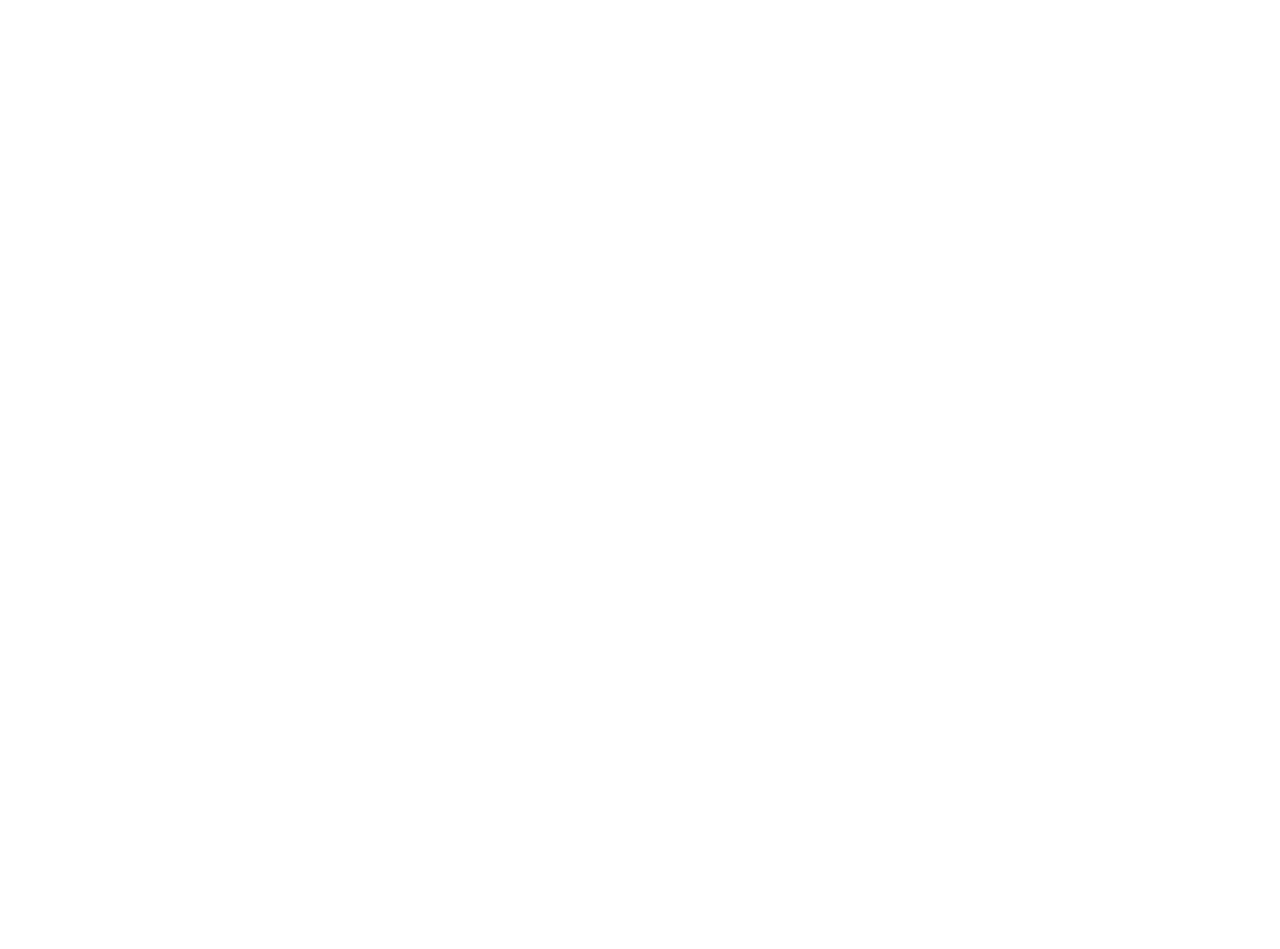
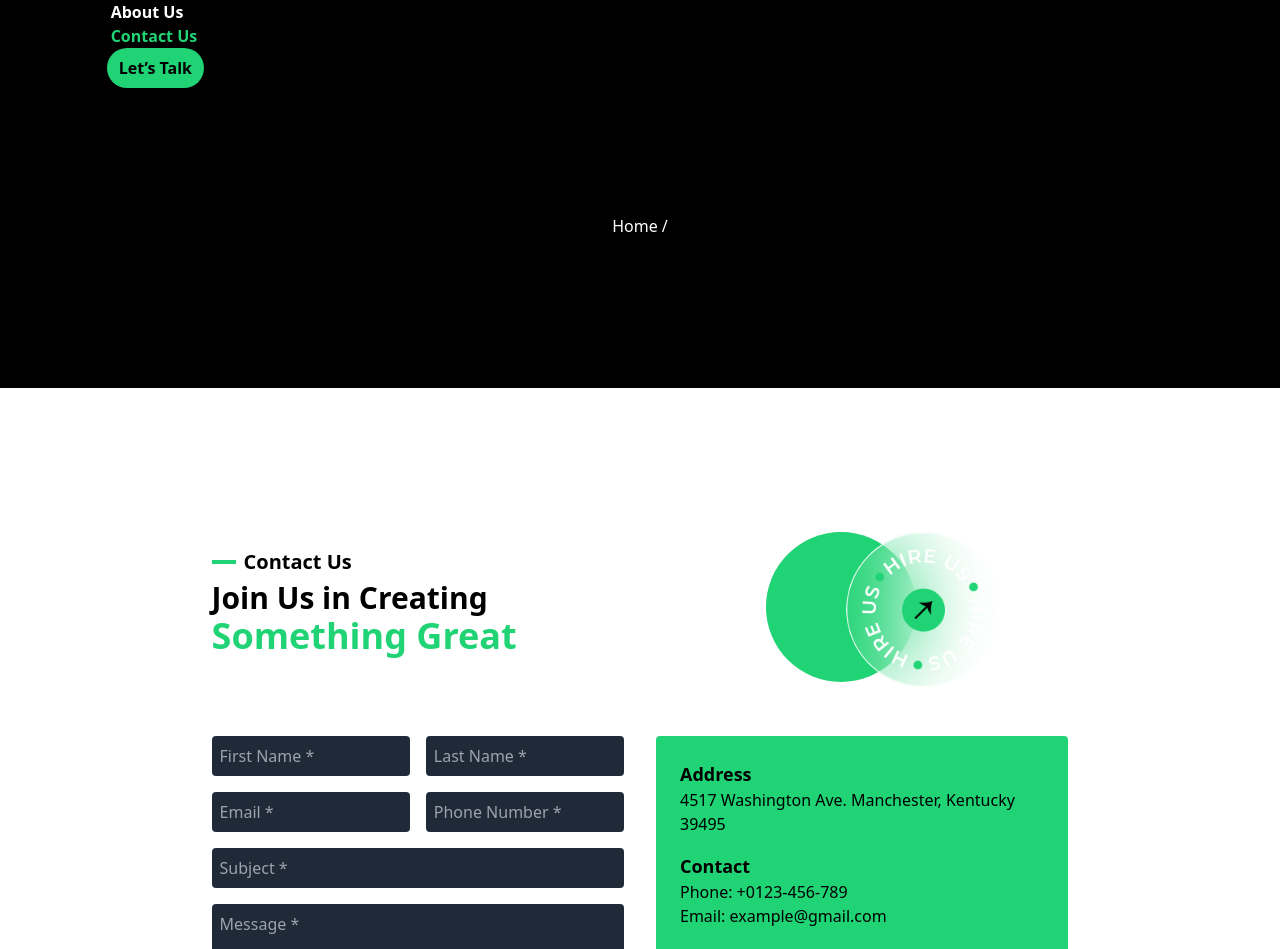
Before and after one commit to nabishafin/Nostrix-Client, a React (Vite) app: page /Contact in a window 1280 px wide. Before the commit this address had no page. Shown: the part 148-1097 px from the top of the page. Before the commit the page ends 800 px from the top, so only its background shows below. Built offline with nearby package versions, Linux system fonts and the light colour scheme.

Commit message:
some added section

```diff
--- a/src/components/shared/Navbar.jsx
+++ b/src/components/shared/Navbar.jsx
@@ -56,7 +56,7 @@
             <li>
                 <Link
                     to="/aboutus"
-                    className={activeLink === '/about-us' ? 'text-primary' : 'text-white'}
+                    className={activeLink === '/aboutus' ? 'text-primary' : 'text-white'}
                     onClick={() => setActiveLink('/about-us')}
                 >
                     About Us
@@ -64,8 +64,8 @@
             </li>
             <li>
                 <Link
-                    to="/contact-us"
-                    className={activeLink === '/contact-us' ? 'text-primary' : 'text-white'}
+                    to="/Contact"
+                    className={activeLink === '/Contact' ? 'text-primary' : 'text-white'}
                     onClick={() => setActiveLink('/contact-us')}
                 >
                     Contact Us
--- a/src/components/ui/ContactUs.jsx
+++ b/src/components/ui/ContactUs.jsx
@@ -1,37 +1,34 @@
 import React from 'react';
 import { FaFacebook, FaTwitter, FaPinterest, FaInstagram, FaYoutube, FaArrowRight } from 'react-icons/fa';
 
-
-
-const ContactUs = () => {
+const ContactUs = ({ bg, textColor }) => {
     return (
-        <section className='bg-black mt-10 md:mt-20 relative '>
+        <section className={`${bg} mt-10 md:mt-20 relative `}>
             <div className='md:w-10/12 px-4 mx-auto py-20'>
                 <div className='flex items-center gap-2'>
                     <hr className='w-6 h-1 bg-primary border-0' />
-                    <h1 className='text-white font-semibold text-lg md:text-xl'>Contact Us</h1>
+                    <h1 className={`font-semibold text-lg md:text-xl ${textColor}`}>Contact Us</h1>
                 </div>
-                <h1 className='text-2xl md:text-3xl mt-1 text-white font-bold'>Join Us in Creating</h1>
+                <h1 className={`text-2xl md:text-3xl mt-1 ${textColor} font-bold`}>Join Us in Creating</h1>
                 <p className='text-3xl md:text-4xl font-bold text-primary'>Something Great</p>
 
                 <div className='grid grid-cols-1 md:grid-cols-2 gap-8 mt-10'>
                     {/* Form Section */}
                     <div className='mt-10'>
                         <div className='grid grid-cols-1 md:grid-cols-2 gap-4'>
-                            <input type="text" placeholder="First Name *" className='bg-gray-800 p-2 rounded text-white' />
-                            <input type="text" placeholder="Last Name *" className='bg-gray-800 p-2 rounded text-white' />
-                            <input type="email" placeholder="Email *" className='bg-gray-800 p-2 rounded text-white col-span-2 md:col-span-1' />
-                            <input type="tel" placeholder="Phone Number *" className='bg-gray-800 p-2 rounded text-white col-span-2 md:col-span-1' />
-                            <input type="text" placeholder="Subject *" className='bg-gray-800 p-2 rounded text-white col-span-2' />
-                            <textarea placeholder="Message *" className='bg-gray-800 p-2 rounded text-white col-span-2' rows="4"></textarea>
+                            <input type="text" placeholder="First Name *" className={`bg-gray-800 p-2 rounded ${textColor}`} />
+                            <input type="text" placeholder="Last Name *" className={`bg-gray-800 p-2 rounded ${textColor}`} />
+                            <input type="email" placeholder="Email *" className={`bg-gray-800 p-2 rounded ${textColor} col-span-2 md:col-span-1`} />
+                            <input type="tel" placeholder="Phone Number *" className={`bg-gray-800 p-2 rounded ${textColor} col-span-2 md:col-span-1`} />
+                            <input type="text" placeholder="Subject *" className={`bg-gray-800 p-2 rounded ${textColor} col-span-2`} />
+                            <textarea placeholder="Message *" className={`bg-gray-800 p-2 rounded ${textColor} col-span-2`} rows="4"></textarea>
                         </div>
-                        <button className="hidden md:flex gap-2 items-center text-lg md:text-xl mt-3 text-white pr-2 rounded-3xl bg-white w-auto">
-                            <p className="text-lg md:text-xl text-white px-3 py-2 rounded-3xl bg-primary"> Send Message </p>
+                        <button className="hidden md:flex gap-2 items-center text-lg md:text-xl mt-3 pr-2 rounded-3xl bg-white w-auto">
+                            <p className={`text-lg md:text-xl ${textColor} px-3 py-2 rounded-3xl bg-primary`}> Send Message </p>
                             <p>
                                 <FaArrowRight size={30} className="bg-black p-2 rounded-full text-primary" />
                             </p>
                         </button>
-
                     </div>
 
                     {/* Address & Contact Section */}
@@ -68,7 +65,6 @@
                 </div>
 
             </div>
-
         </section>
     );
 };
--- /dev/null
+++ b/src/pages/contact/ContactPage.jsx
@@ -0,0 +1,22 @@
+import React from 'react';
+import ContactUs from '../../components/ui/ContactUs';
+import PageBanner from '../../components/shared/PageBanner';
+
+const ContactPage = () => {
+    return (
+        <section>
+            <PageBanner />
+            <div className='md:w-10/12 w-full px-4 md:px-0 mx-auto'>
+                <ContactUs
+                    bg={'bg-white'}
+                    textColor={'text-black'}
+                />
+            </div>
+            <div>
+
+            </div>
+        </section>
+    );
+};
+
+export default ContactPage;
--- a/src/pages/contact/ContactUs.jsx
+++ /dev/null
@@ -1,11 +0,0 @@
-import React from 'react';
-
-const ContactUs = () => {
-    return (
-        <div>
-
-        </div>
-    );
-};
-
-export default ContactUs;
--- a/src/pages/home/Home.jsx
+++ b/src/pages/home/Home.jsx
@@ -21,7 +21,10 @@
             <Testimonials />
             <NewsBlogs />
             <Faq />
-            <ContactUs />
+            <ContactUs
+                bg={'bg-black'}
+                textColor={'text-white'}
+            />
         </div>
     );
 };
--- a/src/routes/Routers.jsx
+++ b/src/routes/Routers.jsx
@@ -7,6 +7,8 @@
 import Projects from "../pages/projects/Projects";
 import Blogs from "../pages/blogs/Blogs";
 import AboutPage from "../pages/about/AboutPage";
+import ContactUs from "../pages/contact/ContactPage";
+import ContactPage from "../pages/contact/ContactPage";
 
 
 
@@ -36,6 +38,10 @@
                 path: "/aboutus",
                 element: < AboutPage />,
             },
+            {
+                path: "/Contact",
+                element: < ContactPage />,
+            },
         ],
     },
 ]);
```
